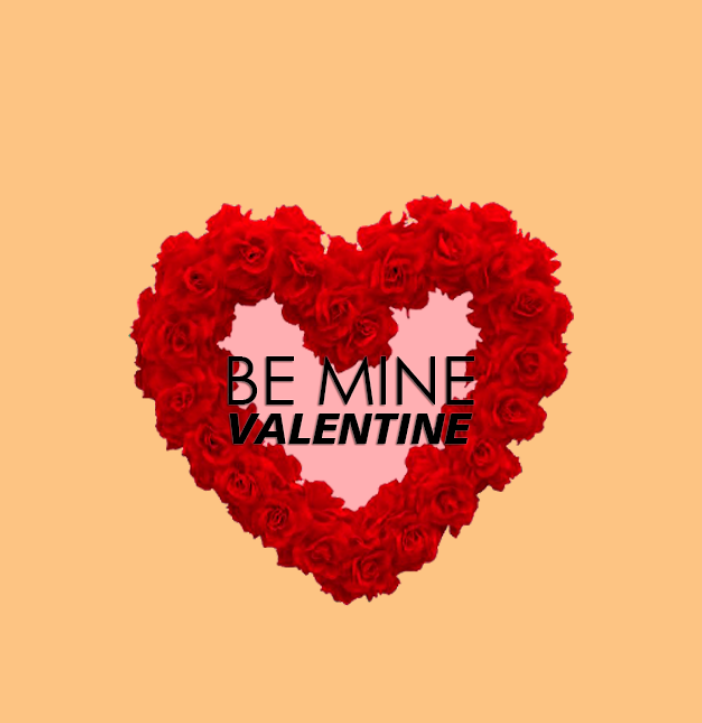
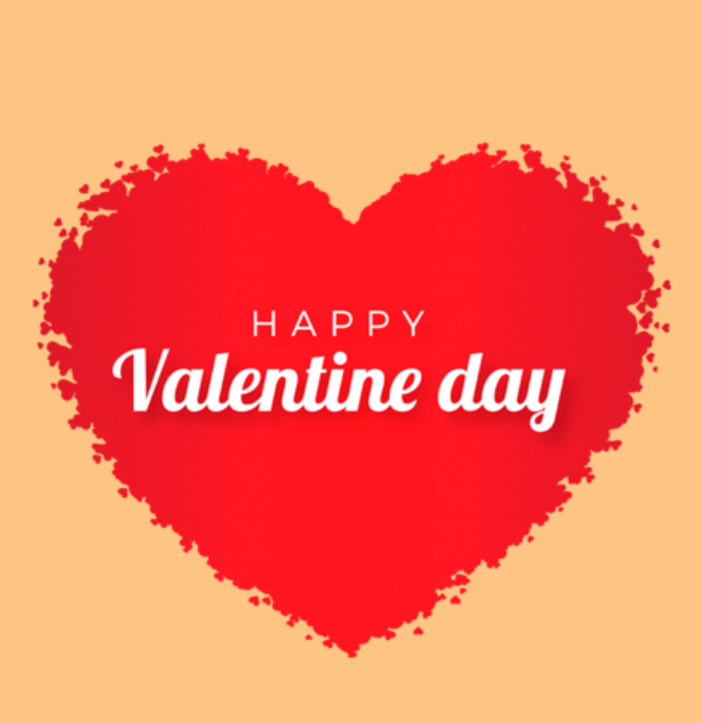
Before and after one commit to stasikkarasik/school-code1, a plain HTML site: page index.html in a window 1280 px wide. Shown: the whole page, without its empty margins (289-991 px from the left). Drawn offline with Linux system fonts and the light colour scheme.

Commit message:
Add files via upload

```diff
--- a/index.html
+++ b/index.html
@@ -32,7 +32,7 @@
       left: 15%;
       top: 15%;
 
-      background-image: url(./postcard-bg-image.png);
+      background-image: url(./2.png);
       background-position: center;
       background-repeat: no-repeat;
       background-size: contain;
@@ -42,7 +42,7 @@
       position: absolute;
       width: 100%;
       height: 100%;
-      background-image: url(./valentinekids005.png);
+      background-image: url(./11.png);
       background-position: center;
       background-repeat: no-repeat;
       background-size: contain;
```
Also changed, not shown: 11.png (added), 2.png (added).
